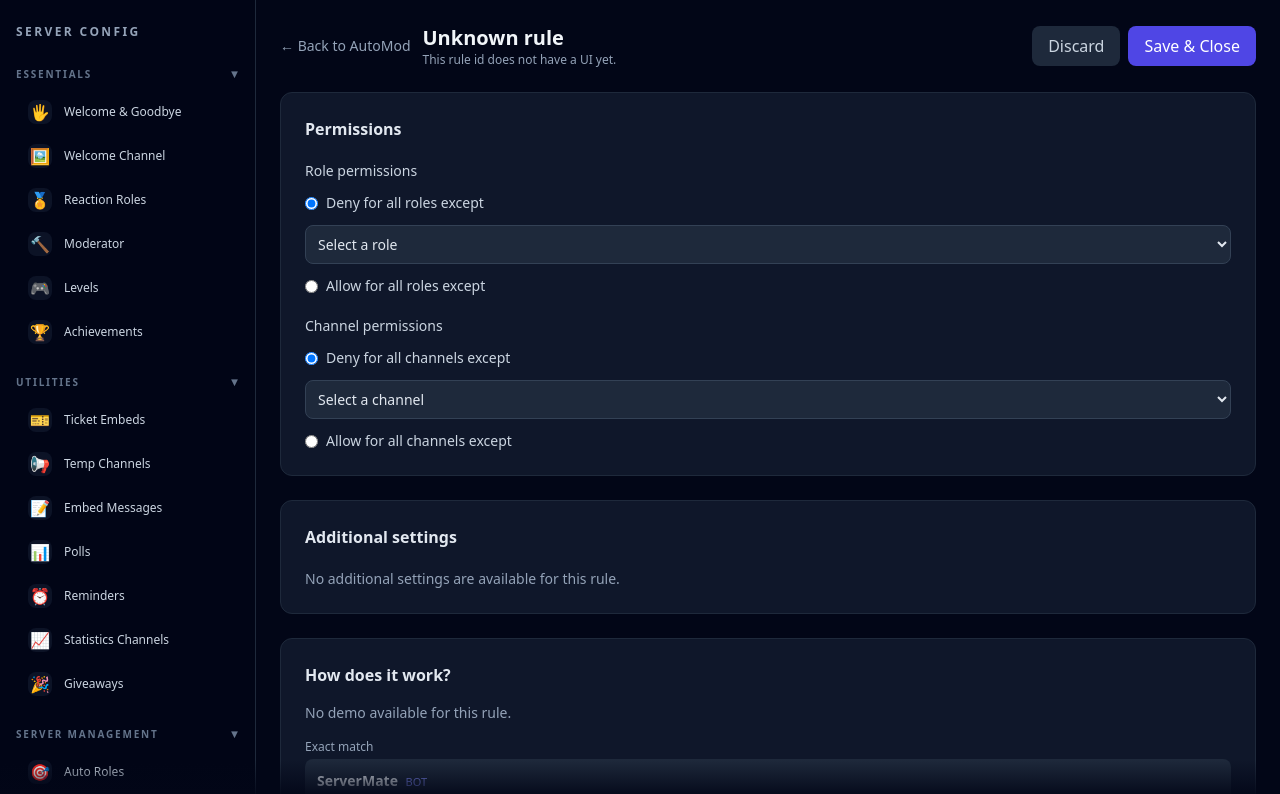
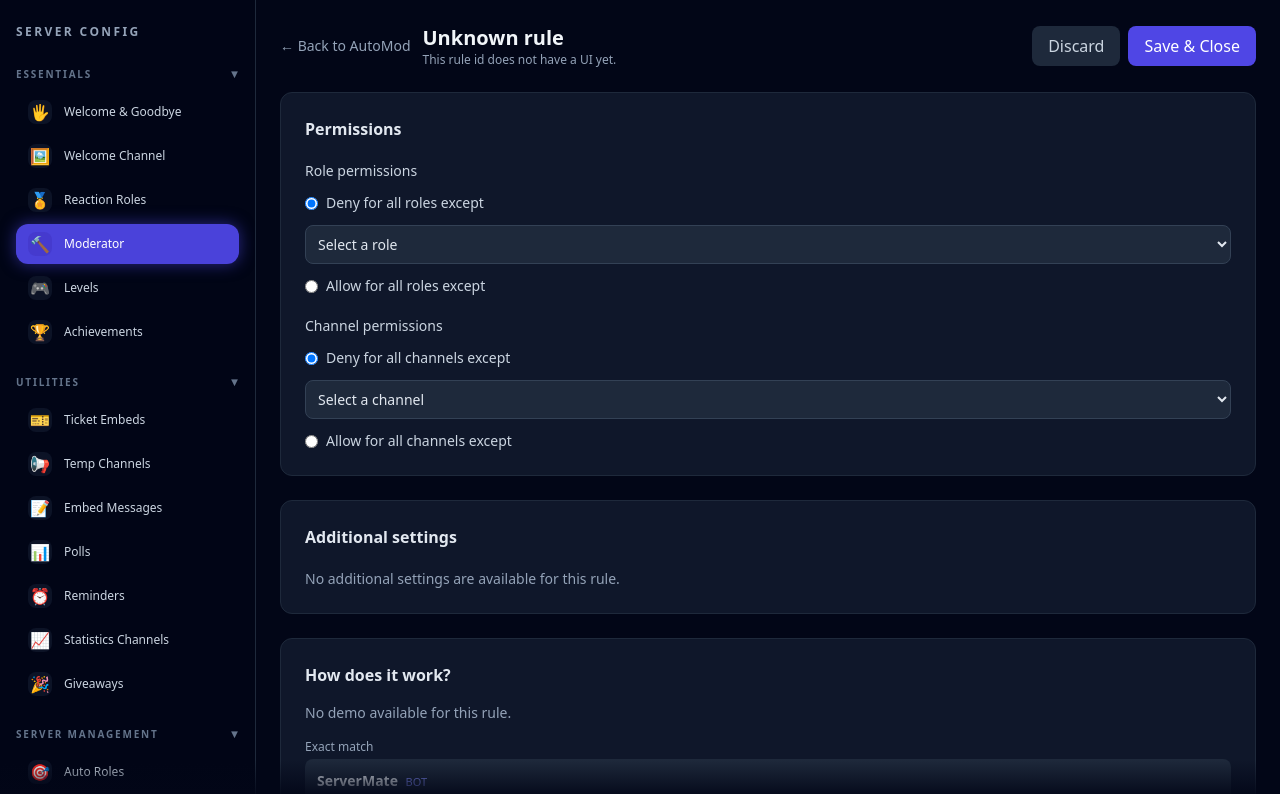
Before and after one commit to WYll1734/app-directory, a Next.js app: page /dashboard/1/moderation/automod/1 in a window 1280 px wide. Shown: the top 794 px of the page. Built offline with nearby package versions, Linux system fonts and the light colour scheme.

Commit message:
Update layout.js

```diff
--- a/app/dashboard/[guildId]/layout.js
+++ b/app/dashboard/[guildId]/layout.js
@@ -3,7 +3,7 @@
 import ServerSidebar from "@/components/server/ServerSidebar";
 
 export default function DashboardLayout({ children, params }) {
-  const guildId = params.guildid; // 🔥 EXACT MATCH
+  const guildId = params.guildId; // ✅ FIXED
 
   return (
     <div className="flex">
```
